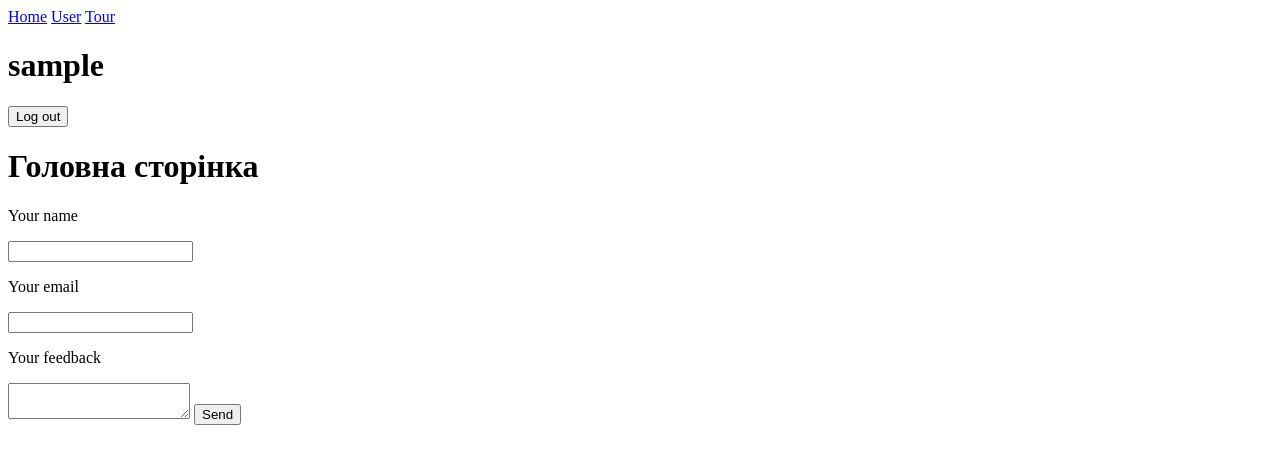
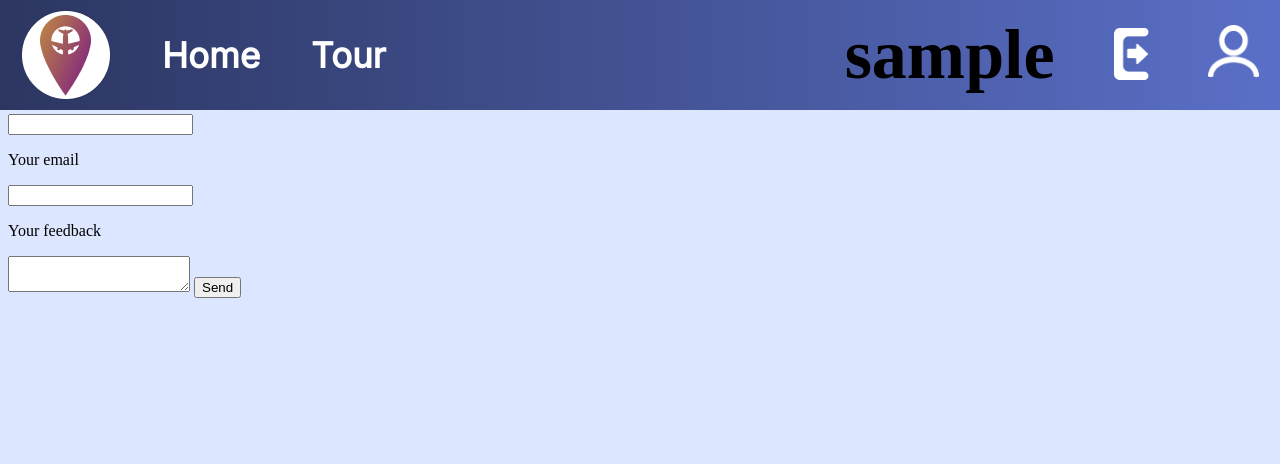
Before and after one commit to artemijMoskowsky/lesson_practice2509, a Python web app: template home/templates/home.html in a window 1280 px wide. Shown: the top 464 px of the page. Run offline with Jinja, Linux system fonts and the light colour scheme; the template is opened without the code that fills it: most values are stand-ins (such as "Sample title", 1, 10 or a date in 2020).

Commit message:
Was added styles to base.html

```diff
--- /dev/null
+++ b/main/static/css/base.css
@@ -0,0 +1,58 @@
+body {
+    background-color: #DCE6FF;
+}
+
+#logo {
+    width: 90px;
+    height: 90px;
+}
+
+#navigation {
+    display: flex;
+    align-items: center;
+    position: fixed;
+    top: 0;
+    left: 0;
+    background: linear-gradient(0.25turn, #2C3661, #5A6FC7);
+    width: 100vw;
+    height: 110px;
+}
+
+.navigation-bar {
+    display: flex;
+    gap: 51px;
+    padding-left: 21px;
+    padding-right: 21px;
+    align-items: center;
+    font-size: 35px;
+    font-weight: bold;
+}
+
+.n1 {
+    margin-right: auto
+}
+
+.n2 {
+    margin-left: auto;
+}
+
+#log_out_button {
+    background-color: #ffffff00;
+    border-color: #ffffff00;
+}
+
+#logout-image {
+    width: 35.36px;
+    height: 52px;
+}
+
+#login-image {
+    width: 51px;
+    height: 52px;
+}
+
+.link {
+    color: white;
+    text-decoration: none;
+    font-family: "Inter";
+}
--- a/main/templates/base.html
+++ b/main/templates/base.html
@@ -5,23 +5,33 @@
         <title>{% block title %}{% endblock %}</title>
         <meta charset="UTF-8">
         <meta name="viewport" content="width=device-width, initial-scale=1">
+        <link href='https://fonts.googleapis.com/css?family=Inter' rel='stylesheet'>
+        <link rel="stylesheet" href="{{ url_for('static', filename='css/base.css') }}">
         {% block style %}{% endblock %}
         {% block script %}{% endblock %}
     </head>
 
     <body>
-        <a href="/">Home</a>
-        <a href="/user/">User</a>
-        <a href="/tour/">Tour</a>
-        {% if username == "" %}
-            <a href="/user/registration/">Registration</a>
-            <a href="/user/login/">Login</a>
-        {% endif %}
-        {% if username != "" %}
-            <h1> {{ username }} </h1>
-            <button id = "log_out_button"> Log out </button>
-        {% endif %}
-
+        <header id="navigation">
+            <div class="navigation-bar n1">
+                <img src="{{ url_for('static', filename='images/Logo.png') }}" alt="None" id="logo">
+                <a class="link" href="/">Home</a>
+                <a class="link" href="/tour/">Tour</a>
+            </div>
+            <div class="navigation-bar n2">
+                {% if username == "" %}
+                    <a class="link" href="/user/registration/">Registration</a>
+                    <a class="link" href="/user/login/">Login</a>
+                {% endif %}
+                {% if username != "" %}
+                    <h1> {{ username }} </h1>
+                    <button id = "log_out_button">
+                        <img id="logout-image" src="{{ url_for('static', filename='images/Logout.png') }}" alt="None">
+                    </button>
+                    <a class="link" href="/user/"><img id="login-image" src="{{ url_for('static', filename='images/Account.png') }}" alt="None"></a>
+                {% endif %}
+            </div>
+        </header>
 
         {% block content %}{% endblock %}
         <script src = "{{ url_for('static', filename = 'js/base.js') }}"></script>
```
Also changed, not shown: main/static/images/Account.png (added), main/static/images/Logo.png (added), main/static/images/Logout.png (added).
